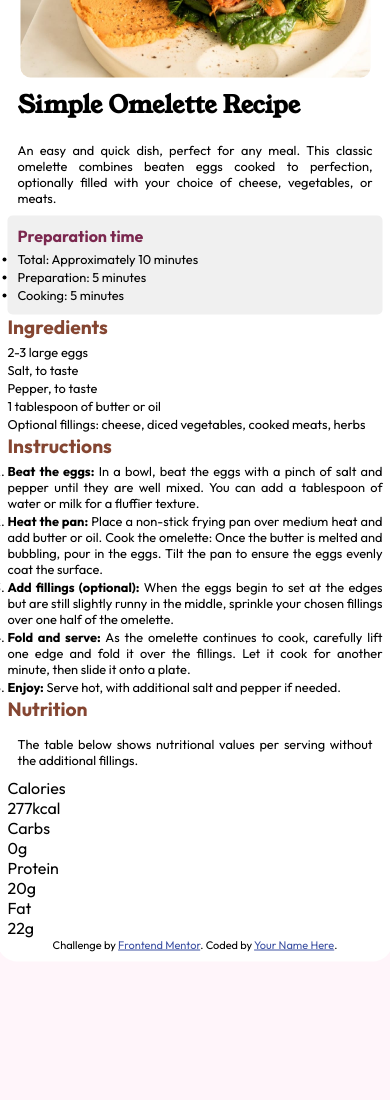
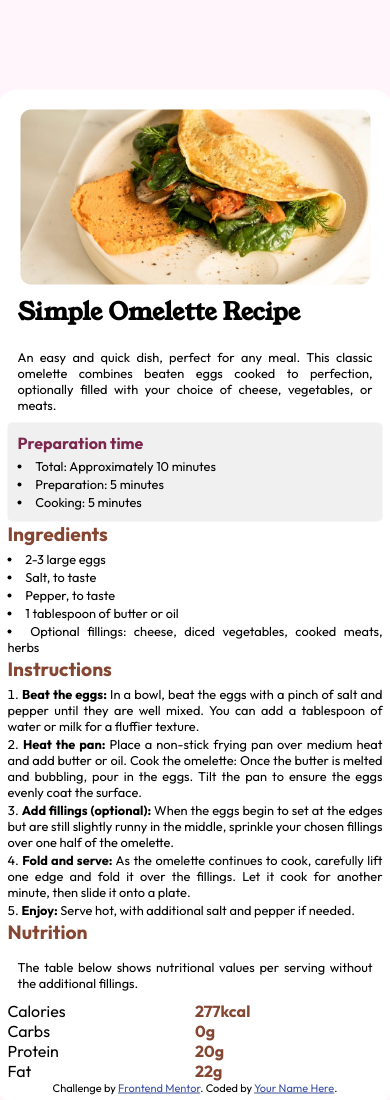
Before and after one commit to MateusLucasDS/recipe-page-main, a plain HTML site: page index.html in a window 390 px wide. Before the commit the page ends 962 px from the top, so only its background shows below. Drawn offline with Linux system fonts and the light colour scheme.

Commit message:
mobile fisrt end

```diff
--- a/assets/styles/style.css
+++ b/assets/styles/style.css
@@ -17,9 +17,12 @@
 body, html{
     font-family: 'static',Arial, Helvetica, sans-serif;
     background-color: hsl(330, 100%, 98%);
+    width: 99vw;
+    height: 100vh;
 }
 
 main{
+    margin: 175px 0px;
     position: absolute;
     top: 50%;
     left: 50%;
@@ -68,6 +71,7 @@ section h3{
 }
 section li{
     font-size: 0.8em;
+    list-style-position: inside;
 }
 
 main h2{
@@ -80,16 +84,16 @@ main li{
     text-align: justify;
     font-size: 0.8em;
     padding-bottom: 2px;
+    list-style-position: inside;
 }
 
-div.coluna-1{
-    display: flex;
-    flex-direction: column;
-    justify-content: flex-start;
+div.container{
+    display: grid;
+    grid-template-columns: repeat(2,50%);
+    font-size: 0.8;
 }
 
-div.coluna-2{
-    display: flex;
-    flex-direction: column;
-    justify-content: flex-end;
+.col-2{
+    font-weight: bold;
+    color: hsl(14, 45%, 36%);
 }
--- a/index.html
+++ b/index.html
@@ -74,14 +74,16 @@
 
     <p>The table below shows nutritional values per serving without the additional fillings.</p>
 
-    <div class="coluna-1">Calories</div>
-    <div class="coluna-2">277kcal</div>
-    <div class="coluna-1">Carbs</div>
-    <div class="coluna-2">0g</div>
-    <div class="coluna-1">Protein</div>
-    <div class="coluna-2">20g</div>
-    <div class="coluna-1">Fat</div>
-    <div class="coluna-2">22g</div>
+    <div class="container">
+      <div>Calories</div>
+      <div class="col-2">277kcal</div>
+      <div>Carbs </div>
+      <div class="col-2">0g</div>
+      <div>Protein </div>
+      <div class="col-2">20g</div>
+      <div>Fat </div>
+      <div class="col-2">22g</div>
+    </div>
 
 
     <div class="attribution">
```
